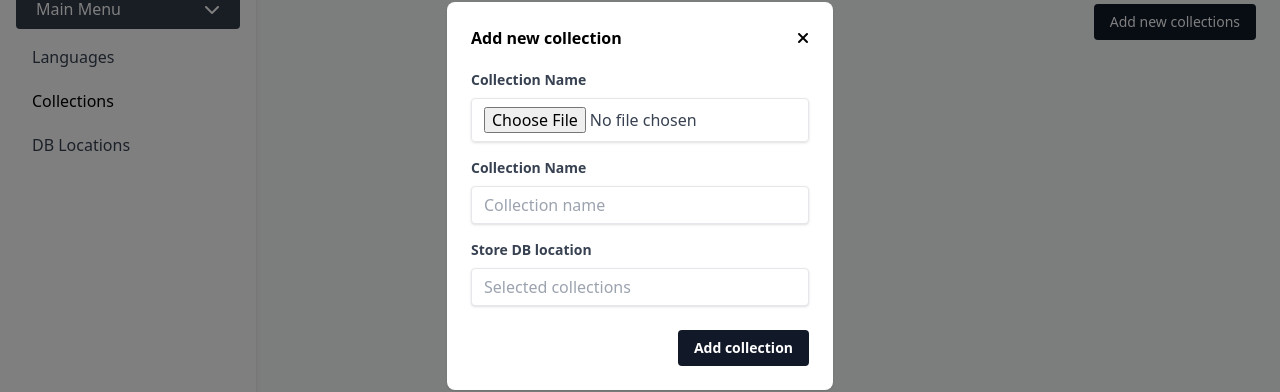
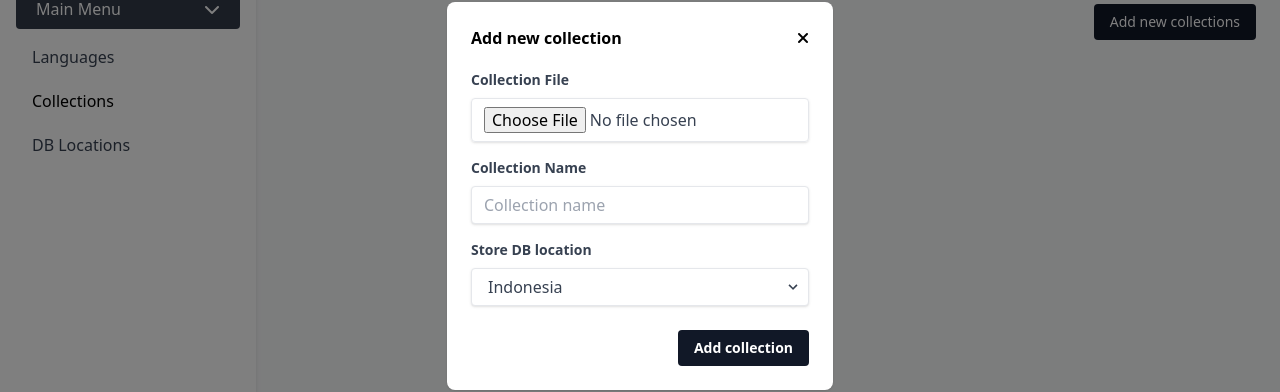
Before and after one commit to FadelYang/wir_chat, a React (Vite) app: page /dashboard/collections in a window 1280 px wide. Both pictures are taken after a click on the button "Add new collections". Shown: the part 204-596 px from the top of the page. Built offline with nearby package versions, Linux system fonts and the light colour scheme.

Commit message:
feat(collection): add state for handle form input

```diff
--- a/src/pages/cms/CollectionMenu.jsx
+++ b/src/pages/cms/CollectionMenu.jsx
@@ -10,9 +10,32 @@ const CollectionMenu = () => {
     {name: "Collections", path: "/dashboard/collections"},
   ];
   const [isModalOpen, setIsModalOpen] = useState(false);
+  const [formData, setFormData] = useState({
+    collectionFile: "",
+    collectionName: "",
+    databaseLocation: "",
+  });
+
+  const handleFormChange = (event) => {
+    const {name, value} = event.target;
+    setFormData((prevFormData) => ({...prevFormData, [name]: value}));
+  };
+
+  const handleFormSubmit = (event) => {
+    event.preventDefault();
+    console.log({formData});
+  };
 
   const modalToggle = () => {
     setIsModalOpen(!isModalOpen);
+  };
+
+  const addNewCollections = () => {
+    const isConfirm = confirm(
+      "are you sure, please check the input again  before submit"
+    );
+
+    if (!isConfirm) return;
   };
 
   return (
@@ -41,52 +64,77 @@ const CollectionMenu = () => {
                 </button>
               </div>
             </div>
-            <form className="">
-            <div className="mb-4">
+            <form className="" onSubmit={handleFormSubmit}>
+              <div className="mb-4">
                 <label
                   className="block mb-2 text-sm font-bold text-gray-700"
-                  for="collectionFile"
+                  htmlFor="collectionFile"
                 >
-                  Collection Name
+                  Collection File
                 </label>
                 <input
                   className="w-full px-3 py-2 leading-tight text-gray-700 border rounded shadow appearance-none focus:outline-none focus:shadow-outline"
                   id="collectionFile"
+                  name="collectionFile"
+                  value={formData.collectionFile}
+                  onChange={handleFormChange}
                   type="file"
+                  required
                 />
               </div>
               <div className="mb-4">
                 <label
                   className="block mb-2 text-sm font-bold text-gray-700"
-                  for="languageName"
+                  htmlFor="collectionName"
                 >
                   Collection Name
                 </label>
                 <input
                   className="w-full px-3 py-2 leading-tight text-gray-700 border rounded shadow appearance-none focus:outline-none focus:shadow-outline"
                   id="collectionName"
+                  name="collectionName"
+                  value={formData.collectionName}
+                  onChange={handleFormChange}
                   type="text"
                   placeholder="Collection name"
+                  required
                 />
               </div>
               <div className="mb-6">
                 <label
                   className="block mb-2 text-sm font-bold text-gray-700"
-                  for="selectedCollections"
+                  htmlFor="databaseLocation"
                 >
                   Store DB location
                 </label>
-                <input
-                  className="w-full px-3 py-2 leading-tight text-gray-700 border rounded shadow appearance-none focus:outline-none focus:shadow-outline"
-                  id="selectedCollections"
-                  type="text"
-                  placeholder="Selected collections"
-                />
+                <div className="relative">
+                  <select
+                    className="block w-full px-4 py-2 pr-8 leading-tight text-gray-700 bg-white border rounded shadow appearance-none focus:outline-none focus:shadow-outline"
+                    id="databaseLocation"
+                    name="databaseLocation"
+                    value={formData.databaseLocation}
+                    onChange={handleFormChange}
+                  >
+                    <option value="indonesia">Indonesia</option>
+                    <option value="english">English</option>
+                    <option value="china">China</option>
+                    <option value="japan">Japan</option>
+                  </select>
+                  <div className="absolute inset-y-0 right-0 flex items-center px-2 text-gray-700 pointer-events-none">
+                    <svg
+                      className="w-4 h-4 fill-current"
+                      xmlns="http://www.w3.org/2000/svg"
+                      viewBox="0 0 20 20"
+                    >
+                      <path d="M9.293 12.95l.707.707L15.657 8l-1.414-1.414L10 10.828 5.757 6.586 4.343 8z" />
+                    </svg>
+                  </div>
+                </div>
               </div>
               <div className="flex items-center justify-end">
                 <button
                   className="px-4 py-2 text-sm font-bold text-white bg-gray-900 rounded hover:bg-gray-950 focus:outline-none focus:shadow-outline"
-                  type="button"
+                  type="submit"
                 >
                   Add collection
                 </button>
```
